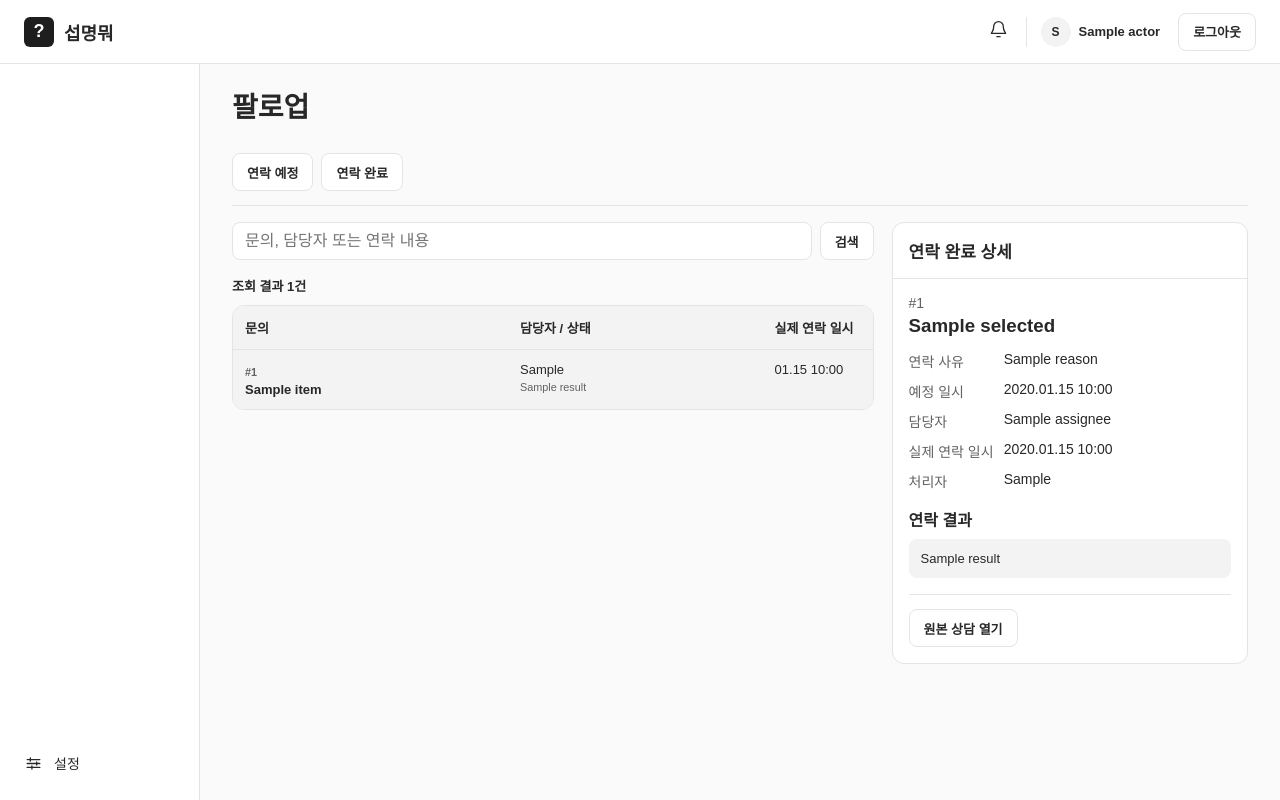
After one commit to encore-ai-campus/MLO01-FINAL-3TEAM, a Django app: template src/backend/apps/followup/templates/followup/page.html in a window 1280 px wide. The commit adds this page. Run offline with Django 5.2, Linux system fonts and the light colour scheme; the template is opened without the code that fills it: most values are stand-ins (such as "Sample title", 1, 10 or a date in 2020).

Commit message:
feat(followup): connect Django follow-up UI

```diff
--- a/src/backend/apps/followup/presentation/forms.py
+++ b/src/backend/apps/followup/presentation/forms.py
@@ -24,3 +24,9 @@ class ContactForm(forms.Form):
 class CompleteForm(forms.Form):
     contacted_at = forms.DateTimeField()
     result = forms.CharField(max_length=1000)
+
+
+class RegistrationQueryForm(forms.Form):
+    mode = forms.ChoiceField(choices=(("track", "추적 등록"), ("schedule", "연락 예약")), required=False)
+    source = forms.ChoiceField(choices=(("ticket", "티켓"), ("chat", "1:1 문의")), required=False)
+    q = forms.CharField(max_length=100, required=False)
--- a/src/backend/apps/followup/presentation/urls.py
+++ b/src/backend/apps/followup/presentation/urls.py
@@ -5,6 +5,11 @@ from . import views
 
 app_name = "followup"
 urlpatterns = [
+    path("follow-up/", views.page, name="page"),
+    path("follow-up/register/", views.register, name="register"),
+    path("follow-up/tracks/<uuid:ticket_uuid>/remove/", views.remove, name="remove"),
+    path("follow-up/contacts/<uuid:contact_uuid>/complete/", views.finish, name="finish"),
+    path("follow-up/chats/<uuid:chat_uuid>/", views.chat_page, name="chat-page"),
     path("api/follow-up/tracks", views.tracks, name="tracks"),
     path("api/follow-up/tracks/<uuid:ticket_uuid>", views.track, name="track"),
     path("api/follow-up/notifications", views.notifications, name="notifications"),
--- /dev/null
+++ b/src/backend/apps/followup/static/followup/followup.css
@@ -0,0 +1,52 @@
+.follow-page { max-width: 1120px; color: var(--heading); }
+.follow-muted, .follow-empty { color: var(--desk-muted); font-size: 14px; }
+.follow-top, .follow-actions, .follow-filter { display: flex; align-items: center; flex-wrap: wrap; gap: 8px; }
+.follow-top { justify-content: space-between; padding: 24px 0 14px; border-bottom: 1px solid var(--desk-line); }
+.follow-grid { display: grid; grid-template-columns: minmax(0, 1.8fr) minmax(280px, 1fr); align-items: start; gap: 18px; margin-top: 16px; }
+.follow-filter input[type=search] { flex: 1 1 200px; min-width: 0; }
+.follow-page :is(input:not([type=hidden]), select, textarea) {
+  min-height: 38px;
+  padding: 8px 12px;
+  border: 1px solid var(--desk-line);
+  border-radius: 8px;
+  background: var(--paper);
+  color: var(--heading);
+  font: inherit;
+}
+.follow-count { margin: 16px 0 10px; font-size: 13px; font-weight: 600; }
+.follow-table-wrap, .follow-detail { border: 1px solid var(--desk-line); border-radius: 12px; background: var(--paper); }
+.follow-table-wrap { overflow: auto; }
+.follow-table { width: 100%; min-width: 420px; border-collapse: collapse; }
+.follow-table thead, .follow-table tr[data-selected] { background: var(--desk-soft); }
+.follow-table tbody tr { border-top: 1px solid var(--desk-line); }
+.follow-table :is(th, td) { padding: 12px; vertical-align: top; text-align: left; font-size: 13px; overflow-wrap: anywhere; }
+.follow-table tbody th { width: 43%; }
+.follow-table td:last-child { width: 110px; }
+.follow-table a { display: block; }
+.follow-table a:hover strong { text-decoration: underline; }
+.follow-table small { display: block; margin: 4px 0; color: var(--desk-muted); }
+.follow-table .follow-late, .follow-error { color: #a6312a; }
+.follow-table td.follow-empty { padding: 34px 12px; text-align: center; }
+.follow-detail { scroll-margin-top: calc(var(--bar) + 16px); }
+.follow-detail > h2 { padding: 15px 16px; border-bottom: 1px solid var(--desk-line); font-size: 17px; }
+.follow-detail-body { padding: 16px; overflow-wrap: anywhere; }
+.follow-detail h3 { margin: 4px 0 12px; }
+.follow-detail h4 { margin: 16px 0 8px; }
+.follow-detail dl { display: grid; grid-template-columns: auto 1fr; gap: 10px; font-size: 14px; }
+.follow-detail dt { color: var(--desk-muted); }
+.follow-detail dd { margin: 0; }
+.follow-detail form, .follow-origin { margin-top: 16px; }
+.follow-origin { padding-top: 14px; border-top: 1px solid var(--desk-line); }
+.follow-events { display: grid; gap: 8px; padding: 0; list-style: none; }
+.follow-events li, .follow-result { padding: 12px; border-radius: 8px; background: var(--desk-soft); font-size: 13px; overflow-wrap: anywhere; }
+.follow-events time { margin-left: 8px; color: var(--desk-muted); }
+.follow-events a { text-decoration: underline; }
+.follow-events p, .follow-result { white-space: pre-wrap; }
+.follow-register { max-width: 600px; }
+.follow-register h1 { margin: 18px 0; }
+.follow-form, .follow-form label { display: grid; gap: 8px; }
+.follow-form { gap: 16px; margin-top: 20px; }
+.follow-form button { justify-self: start; }
+.follow-form textarea { resize: vertical; }
+.follow-sr { position: absolute; width: 1px; height: 1px; overflow: hidden; clip-path: inset(50%); }
+@media (max-width: 980px) { .follow-grid { grid-template-columns: minmax(0, 1fr); } }
--- /dev/null
+++ b/src/backend/apps/followup/templates/followup/base.html
@@ -0,0 +1,3 @@
+{% extends "base.html" %}
+{% load static %}
+{% block styles %}<link rel="stylesheet" href="{% static 'followup/followup.css' %}">{% endblock %}
--- /dev/null
+++ b/src/backend/apps/followup/templates/followup/detail.html
@@ -0,0 +1,54 @@
+<aside class="follow-detail" id="follow-detail" aria-labelledby="follow-detail-title">
+  <h2 id="follow-detail-title">{% if tab == "tracks" %}추적 티켓 상세{% elif tab == "scheduled" %}연락 예정 상세{% else %}연락 완료 상세{% endif %}</h2>
+  <div class="follow-detail-body">
+    <p class="follow-muted">{% if selected.ticket_number %}#{{ selected.ticket_number }}{% else %}1:1 문의{% endif %}</p>
+    <h3>{{ selected.title|default:"1:1 상담" }}</h3>
+    {% if tab == "tracks" %}
+      <p class="follow-muted">{{ selected.assignee|default:"미지정" }} · {{ selected.status }}</p>
+      <h4>업데이트 이력</h4>
+      <ul class="follow-events">
+        {% for event in events %}
+          <li>
+            <strong>{% if event.kind == "memo" %}{{ event.author }} 상담사 메모{% else %}고객 후속 문의{% endif %}</strong>
+            <time datetime="{{ event.occurred_at|date:'c' }}">{{ event.occurred_at|date:"m.d H:i" }}</time>
+            <p>{{ event.body }}</p>
+            {% if event.related_ticket_uuid %}<a href="{% url 'tickets:detail' event.related_ticket_uuid %}">후속 티켓 열기</a>{% endif %}
+          </li>
+        {% empty %}<li>추적 시작 이후 업데이트가 없습니다.</li>{% endfor %}
+      </ul>
+      <form class="follow-actions" method="post" action="{% url 'followup:remove' selected.ticket_uuid %}">
+        {% csrf_token %}<button class="desk-button" type="submit">추적 해제</button>
+      </form>
+    {% else %}
+      <dl>
+        <dt>연락 사유</dt><dd>{{ selected.reason }}</dd>
+        <dt>예정 일시</dt><dd>{{ selected.scheduled_at|date:"Y.m.d H:i" }}</dd>
+        <dt>담당자</dt><dd>{{ selected.assignee }}</dd>
+        {% if selected.contacted_at %}
+          <dt>실제 연락 일시</dt><dd>{{ selected.contacted_at|date:"Y.m.d H:i" }}</dd>
+          <dt>처리자</dt><dd>{{ selected.completed_by }}</dd>
+        {% endif %}
+      </dl>
+      {% if selected.contacted_at %}
+        <h4>연락 결과</h4><p class="follow-result">{{ selected.result }}</p>
+      {% else %}
+        <details>
+          <summary class="desk-button">연락 완료 처리</summary>
+          <form class="follow-form" method="post" action="{% url 'followup:finish' selected.contact_uuid %}">
+            {% csrf_token %}
+            <label>실제 연락 일시 <input type="datetime-local" name="contacted_at" value="{{ local_now }}" required></label>
+            <label>연락 결과 <textarea name="result" rows="4" maxlength="1000" required></textarea></label>
+            <button class="desk-button desk-button-solid" type="submit">완료 처리</button>
+          </form>
+        </details>
+      {% endif %}
+    {% endif %}
+    <div class="follow-origin">
+      {% if selected.source == "ticket" %}
+        <a class="desk-button" href="{{ selected.source_url }}">원본 티켓 열기</a>
+      {% else %}
+        <a class="desk-button" href="{% url 'followup:chat-page' selected.chat_uuid %}">원본 상담 열기</a>
+      {% endif %}
+    </div>
+  </div>
+</aside>
--- /dev/null
+++ b/src/backend/apps/followup/templates/followup/page.html
@@ -0,0 +1,65 @@
+{% extends "followup/base.html" %}
+{% block title %}팔로업{% endblock %}
+{% block content %}
+<section class="follow-page" aria-labelledby="follow-title">
+  <h1 id="follow-title">팔로업</h1>
+  <div class="follow-top">
+    <nav class="follow-actions" aria-label="팔로업 보기">
+      {% if actor.can_read %}<a class="desk-button{% if tab == 'tracks' %} desk-button-solid{% endif %}" href="?tab=tracks" {% if tab == "tracks" %}aria-current="page"{% endif %}>추적 티켓</a>{% endif %}
+      <a class="desk-button{% if tab == 'scheduled' %} desk-button-solid{% endif %}" href="?tab=scheduled" {% if tab == "scheduled" %}aria-current="page"{% endif %}>연락 예정</a>
+      <a class="desk-button{% if tab == 'completed' %} desk-button-solid{% endif %}" href="?tab=completed" {% if tab == "completed" %}aria-current="page"{% endif %}>연락 완료</a>
+    </nav>
+    {% if tab == "tracks" %}
+      <a class="desk-button" href="{% url 'followup:register' %}?mode=track">추적 등록</a>
+    {% elif tab == "scheduled" %}
+      <a class="desk-button" href="{% url 'followup:register' %}?mode=schedule{% if filters.source %}&amp;source={{ filters.source }}{% endif %}">연락 예약</a>
+    {% endif %}
+  </div>
+  <div class="follow-grid">
+    <div>
+      <form class="follow-filter" method="get">
+        <input type="hidden" name="tab" value="{{ tab }}">
+        {% if tab != "tracks" and actor.can_read and can_chat %}
+          <select name="source" aria-label="원본 문의 유형">
+            <option value="">전체 문의</option>
+            <option value="ticket" {% if filters.source == "ticket" %}selected{% endif %}>티켓</option>
+            <option value="chat" {% if filters.source == "chat" %}selected{% endif %}>1:1 문의</option>
+          </select>
+        {% endif %}
+        <input type="search" name="q" value="{{ filters.q }}" maxlength="100" aria-label="검색어" placeholder="{% if tab == 'tracks' %}티켓번호 또는 제목{% else %}문의, 담당자 또는 연락 내용{% endif %}">
+        <button class="desk-button" type="submit">검색</button>
+      </form>
+      <p class="follow-count">조회 결과 {{ items|length }}건</p>
+      <div class="follow-table-wrap">
+        <table class="follow-table">
+          <caption class="follow-sr">{% if tab == "tracks" %}추적 티켓{% elif tab == "scheduled" %}예정된 후속 연락{% else %}완료된 후속 연락{% endif %}</caption>
+          <thead><tr><th scope="col">문의</th><th scope="col">{% if tab == "completed" %}처리자 / 연락 결과{% elif tab == "scheduled" %}담당자 / 연락 사유{% else %}담당자 / 상태{% endif %}</th><th scope="col">{% if tab == "tracks" %}추적 일시{% elif tab == "scheduled" %}예정 일시{% else %}실제 연락 일시{% endif %}</th></tr></thead>
+          <tbody>
+            {% for item in items %}
+              <tr {% if selected.selected_id == item.selected_id %}data-selected{% endif %}>
+                <th scope="row">
+                  <a href="{% querystring item=item.selected_id %}#follow-detail" {% if selected.selected_id == item.selected_id %}aria-current="true"{% endif %}>
+                    <small>{% if item.ticket_number %}#{{ item.ticket_number }}{% else %}1:1 문의{% endif %}</small>
+                    <strong>{{ item.title|default:"1:1 상담" }}</strong>
+                  </a>
+                </th>
+                {% if tab == "tracks" %}
+                  <td>{{ item.assignee|default:"미지정" }}<small>{{ item.status }}</small></td>
+                  <td>{{ item.tracked_at|date:"m.d H:i" }}</td>
+                {% elif tab == "scheduled" %}
+                  <td>{{ item.assignee }}<small>{{ item.reason|truncatechars:70 }}</small></td>
+                  <td>{{ item.scheduled_at|date:"m.d H:i" }}{% if item.scheduled_at < now %}<small class="follow-late">기한 지남</small>{% endif %}</td>
+                {% else %}
+                  <td>{{ item.completed_by }}<small>{{ item.result|truncatechars:70 }}</small></td>
+                  <td>{{ item.contacted_at|date:"m.d H:i" }}</td>
+                {% endif %}
+              </tr>
+            {% empty %}<tr><td colspan="3" class="follow-empty">표시할 항목이 없습니다.</td></tr>{% endfor %}
+          </tbody>
+        </table>
+      </div>
+    </div>
+    {% if selected %}{% include "followup/detail.html" %}{% endif %}
+  </div>
+</section>
+{% endblock %}
--- a/src/backend/config/settings.py
+++ b/src/backend/config/settings.py
@@ -28,7 +28,7 @@ if not DATABASES["default"]["PASSWORD"]:
     DATABASES["default"]["PASSWORD"] = secret("PGPASSWORD", "postgres_password")
 
 INSTALLED_APPS = ["django.contrib.staticfiles", "apps.accounts", "apps.tickets", "apps.workspace",
-                  "apps.collaboration", "apps.analytics", "apps.preferences"]
+                  "apps.collaboration", "apps.analytics", "apps.preferences", "apps.followup"]
 MIDDLEWARE = [
     "django.middleware.security.SecurityMiddleware",
     "whitenoise.middleware.WhiteNoiseMiddleware",
--- a/src/backend/static/shared/desk.css
+++ b/src/backend/static/shared/desk.css
@@ -65,6 +65,7 @@
     .desk-card h2 { display: flex; align-items: center; gap: 12px; font-size: 18px; line-height: 27px; }
     .desk-card p { color: var(--desk-muted); font-size: 13px; line-height: 21px; }
     .desk-count, .desk-badge { display: inline-block; padding: 4px 9px; border-radius: 5px; background: #f1f1f1; color: #555; font-size: 11px; line-height: 16px; font-weight: 600; }
+    .desk-count[hidden] { display: none; }
     .desk-badge-needed { background: #f7efe0; color: #72501e; }
     .desk-badge-active { background: #ebf1f7; color: #35536c; }
     .desk-table { width: 100%; margin-top: 11px; border-collapse: collapse; table-layout: fixed; text-align: left; }
--- a/src/backend/templates/base.html
+++ b/src/backend/templates/base.html
@@ -7,6 +7,7 @@
   <link rel="stylesheet" href="{% static 'shared/desk.css' %}">
   {% block styles %}{% endblock %}
   <script defer src="{% static 'shared/legacy.js' %}"></script>
+  {% if actor.can_read %}<script defer src="{% static 'followup/badge.js' %}"></script>{% endif %}
 </head>
 <body>
   {% include "includes/icons.html" %}
--- a/src/backend/templates/includes/sidebar.html
+++ b/src/backend/templates/includes/sidebar.html
@@ -10,7 +10,7 @@
   <a class="desk-nav-item" href="/inbox/" {% if active == "inbox" %}aria-current="page"{% endif %}><svg aria-hidden="true"><use href="#desk-inbox"></use></svg>받은 요청</a>
   {% endif %}
   {% if sidebar == "" or "followup" in sidebar %}
-  <span class="desk-nav-item" aria-disabled="true"><svg aria-hidden="true"><use href="#desk-clock"></use></svg>팔로업</span>
+  <a class="desk-nav-item" href="{% url 'followup:page' %}" {% if active == 'followup' %}aria-current="page"{% endif %}><svg aria-hidden="true"><use href="#desk-clock"></use></svg>팔로업{% if actor.can_read %}<span class="desk-count" data-followup-badge="{% url 'followup:notifications' %}?summary=1" hidden></span>{% endif %}</a>
   {% endif %}
   {% if sidebar == "" or "analytics" in sidebar %}
   <a class="desk-nav-item" href="/analytics/" {% if active == "analytics" %}aria-current="page"{% endif %}><svg aria-hidden="true"><use href="#desk-analytics"></use></svg>분석 대시보드</a>
```
Also changed, not shown: src/backend/apps/followup/presentation/views.py (+94 -2 lines), src/backend/apps/followup/repository.py (+39 -6 lines), src/backend/apps/followup/services.py (+19 -3 lines), src/backend/apps/followup/static/followup/badge.js (added, +19 -0 lines), src/backend/apps/followup/templates/followup/chat.html (added, +18 -0 lines), src/backend/apps/followup/templates/followup/register.html (added, +49 -0 lines), src/backend/tests/test_tickets.py (+46 -0 lines), README.md.
